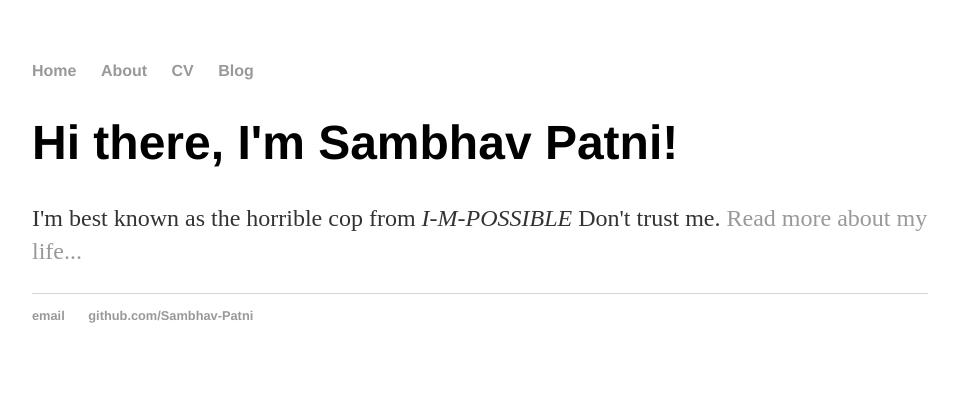
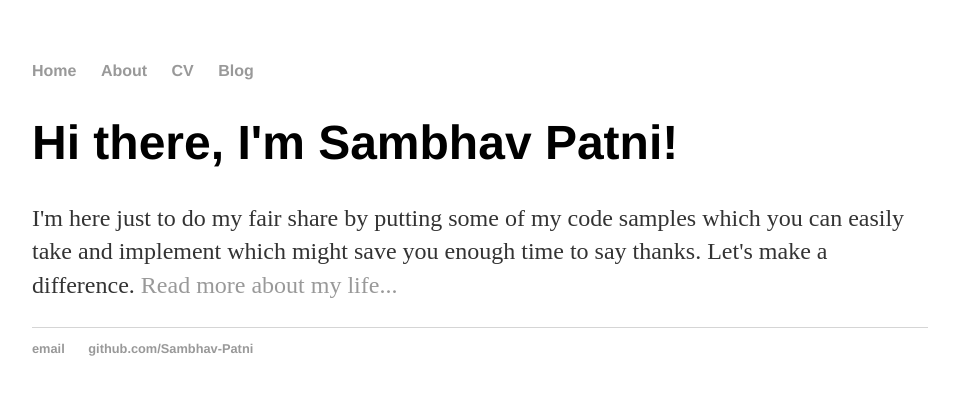
Before and after one commit to Sambhav-Patni/Sambhav-Patni.github.io, a Jekyll site: the page index.html, which Jekyll copies as it is, in a window 1280 px wide. Shown: the top 395 px of the page, without its empty margins (160-1119 px from the left). Built offline with Jekyll 4.4.1, drawn with Linux system fonts in a browser that asks for light colours.

Commit message:
Update index.html

```diff
--- a/index.html
+++ b/index.html
@@ -16,7 +16,7 @@
 		<div class="container">
     		<div class="blurb">
         		<h1>Hi there, I'm Sambhav Patni!</h1>
-				<p>I'm best known as the horrible cop from <em>I-M-POSSIBLE</em> Don't trust me. <a href="/about">Read more about my life...</a></p>
+				<p>I'm here just to do my fair share  by putting some of my code samples which you can easily take and implement which might save you enough time to say thanks. Let's make a difference. <a href="/about">Read more about my life...</a></p>
     		</div><!-- /.blurb -->
 		</div><!-- /.container -->
 		<footer>
```
